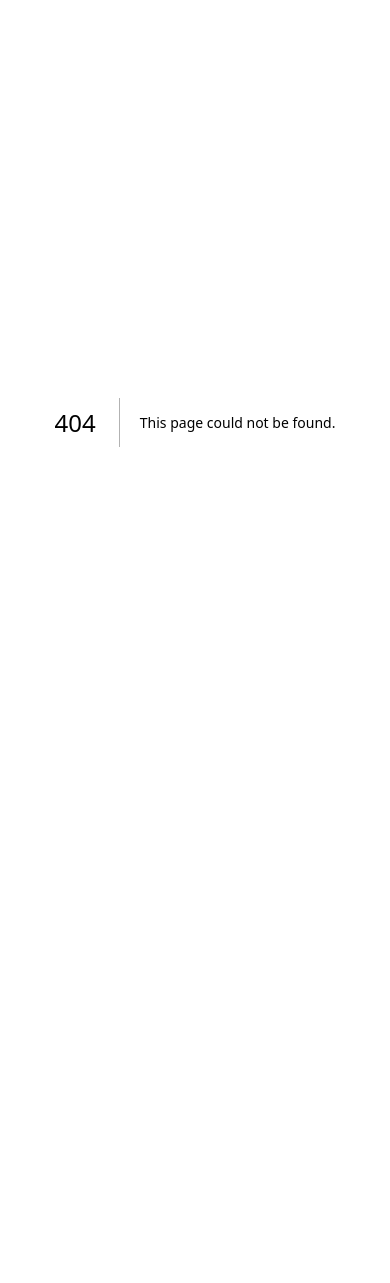
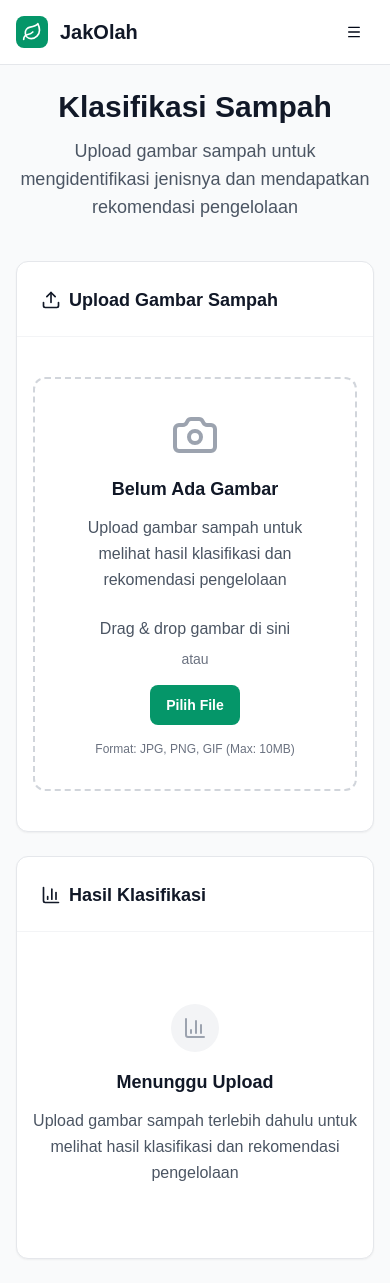
Before and after one commit to KvJellyBean/JakOlah, a Next.js app in the folder frontend/: page /klasifikasi in a window 390 px wide. Before the commit this address had no page. Before the commit the page ends 844 px from the top, so only its background shows below. Built offline with nearby package versions, Linux system fonts and the light colour scheme.

Commit message:
feat: implement waste classification page
- Add klasifikasi page for waste image classification
- Integrate image upload functionality
- Add classification results display
- Include educational content and facility mapping
- Implement responsive design for mobile and desktop usage

```diff
--- /dev/null
+++ b/frontend/src/app/klasifikasi/page.tsx
@@ -0,0 +1,145 @@
+"use client";
+
+import { useState } from "react";
+import { useRouter } from "next/navigation";
+import { NavigationHeader } from "@/components/ui/navigation-header";
+import { ImageUpload } from "@/components/classify/image-upload";
+import { ClassificationResult } from "@/components/classify/classification-result";
+import { FacilityMap } from "@/components/classify/facility-map";
+
+interface ClassificationCategory {
+  name: string;
+  percentage: number;
+  color: "emerald" | "blue" | "red" | "amber" | "purple";
+}
+
+export default function KlasifikasiPage() {
+  const router = useRouter();
+  const [classification, setClassification] = useState<
+    ClassificationCategory[] | null
+  >(null);
+  const [isProcessing, setIsProcessing] = useState(false);
+
+  // Mock facilities data
+  // Mock data untuk facilities
+  const facilities = [
+    {
+      id: "1",
+      name: "Bank Sampah Berkah",
+      type: "Bank Sampah",
+      distance: "0.8 km",
+      address: "Jl. Kebon Jeruk No. 15, Jakarta Barat",
+      hours: "08:00 - 16:00",
+      color: "emerald" as const,
+      coordinates: { lat: -6.2088, lng: 106.8456 },
+    },
+    {
+      id: "2",
+      name: "TPS 3R Melati",
+      type: "TPS 3R",
+      distance: "1.2 km",
+      address: "Jl. Melati Raya No. 45, Jakarta Barat",
+      hours: "06:00 - 18:00",
+      color: "blue" as const,
+      coordinates: { lat: -6.2188, lng: 106.8356 },
+    },
+    {
+      id: "3",
+      name: "Komposting Hijau",
+      type: "Pengolahan Organik",
+      distance: "2.1 km",
+      address: "Jl. Daun Hijau No. 88, Jakarta Barat",
+      hours: "07:00 - 17:00",
+      color: "emerald" as const,
+      coordinates: { lat: -6.1988, lng: 106.8556 },
+    },
+  ];
+
+  const handleImageUpload = async (file: File) => {
+    setIsProcessing(true);
+
+    // Simulasi API call dengan file yang di-upload
+    await new Promise(resolve => setTimeout(resolve, 2000));
+
+    // Mock classification result berdasarkan nama file
+    const filename = file.name.toLowerCase();
+    let mockResult;
+
+    if (
+      filename.includes("organic") ||
+      filename.includes("banana") ||
+      filename.includes("apple")
+    ) {
+      mockResult = [
+        { name: "Organik", percentage: 85, color: "emerald" as const },
+        { name: "Anorganik", percentage: 10, color: "blue" as const },
+        { name: "Lainnya", percentage: 5, color: "red" as const },
+      ];
+    } else if (filename.includes("plastic") || filename.includes("bottle")) {
+      mockResult = [
+        { name: "Anorganik", percentage: 90, color: "blue" as const },
+        { name: "Organik", percentage: 8, color: "emerald" as const },
+        { name: "Lainnya", percentage: 2, color: "red" as const },
+      ];
+    } else {
+      mockResult = [
+        { name: "Anorganik", percentage: 70, color: "blue" as const },
+        { name: "Organik", percentage: 25, color: "emerald" as const },
+        { name: "Lainnya", percentage: 5, color: "red" as const },
+      ];
+    }
+
+    setClassification(mockResult);
+    setIsProcessing(false);
+  };
+
+  const handleReset = () => {
+    setClassification(null);
+    setIsProcessing(false);
+  };
+
+  return (
+    <div className="min-h-screen bg-gray-50">
+      <NavigationHeader
+        items={[
+          { href: "/", label: "Beranda" },
+          { href: "/klasifikasi", label: "Klasifikasi", active: true },
+          { href: "/informasi", label: "Informasi" },
+        ]}
+        showLoginButton
+        onLoginClick={() => router.push("/masuk")}
+      />
+
+      <div className="max-w-7xl mx-auto px-4 py-6 md:py-8">
+        <div className="mb-10 md:mb-10 flex-col justtify-center">
+          <h1 className="text-3xl md:text-4xl max-md:text-center font-bold text-gray-900 mb-3">
+            Klasifikasi Sampah
+          </h1>
+          <p className="text-lg md:text-xl max-md:text-center text-gray-600">
+            Upload gambar sampah untuk mengidentifikasi jenisnya dan mendapatkan
+            rekomendasi pengelolaan
+          </p>
+        </div>
+
+        <div className="grid lg:grid-cols-2 gap-6 md:gap-8">
+          <ImageUpload
+            onImageUpload={file => handleImageUpload(file)}
+            onImageRemove={handleReset}
+            loading={isProcessing}
+          />
+
+          <ClassificationResult
+            results={classification || []}
+            loading={isProcessing}
+          />
+        </div>
+
+        {classification && (
+          <div className="mt-8 md:mt-12">
+            <FacilityMap locations={facilities} />
+          </div>
+        )}
+      </div>
+    </div>
+  );
+}
```
